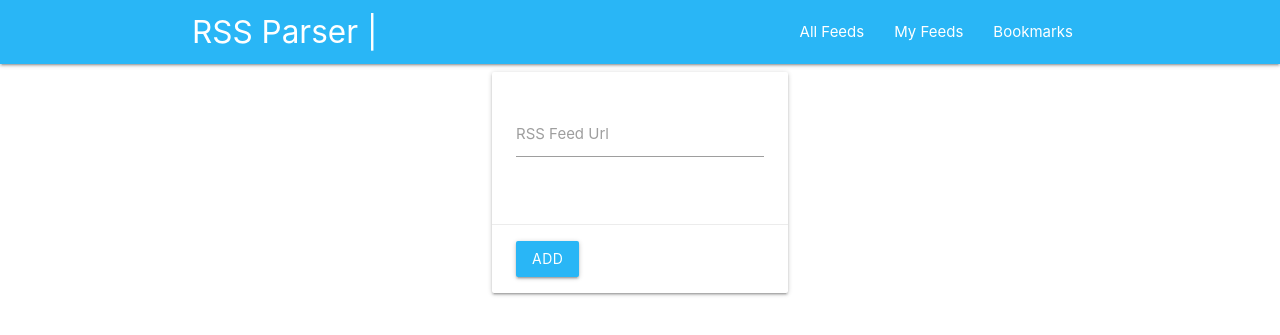
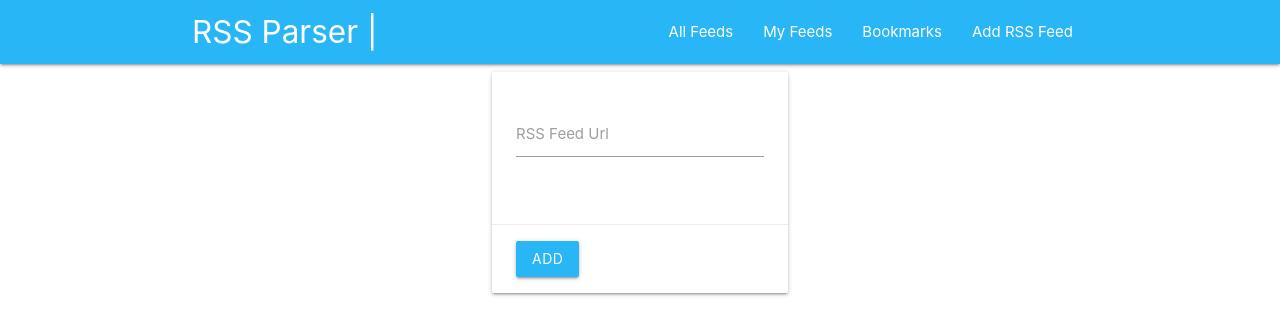
Before and after one commit to daniyarchambylov/rss-parser, a Django app: page /add-feed/ in a window 1280 px wide. Shown: the top 335 px of the page. Run offline with Django 3.2, Linux system fonts and the light colour scheme; the visitor is signed in with stand-in values (Sample User, id 1); parts of the project's set-up code (start-up, migrations or seed data) failed here and were passed over; some libraries are stand-ins or nearby versions.

Commit message:
Add link to add new rss

```diff
--- a/rss_parser/templates/incs/nav_items.html
+++ b/rss_parser/templates/incs/nav_items.html
@@ -1,3 +1,4 @@
 <li><a href="{% url 'home' %}">All Feeds</a></li>
 <li><a href="{% url 'my-feeds' %}">My Feeds</a></li>
 <li><a href="{% url 'bookmarks' %}">Bookmarks</a></li>
+<li><a href="{% url 'add-rss-feed' %}">Add RSS Feed</a></li>
```
